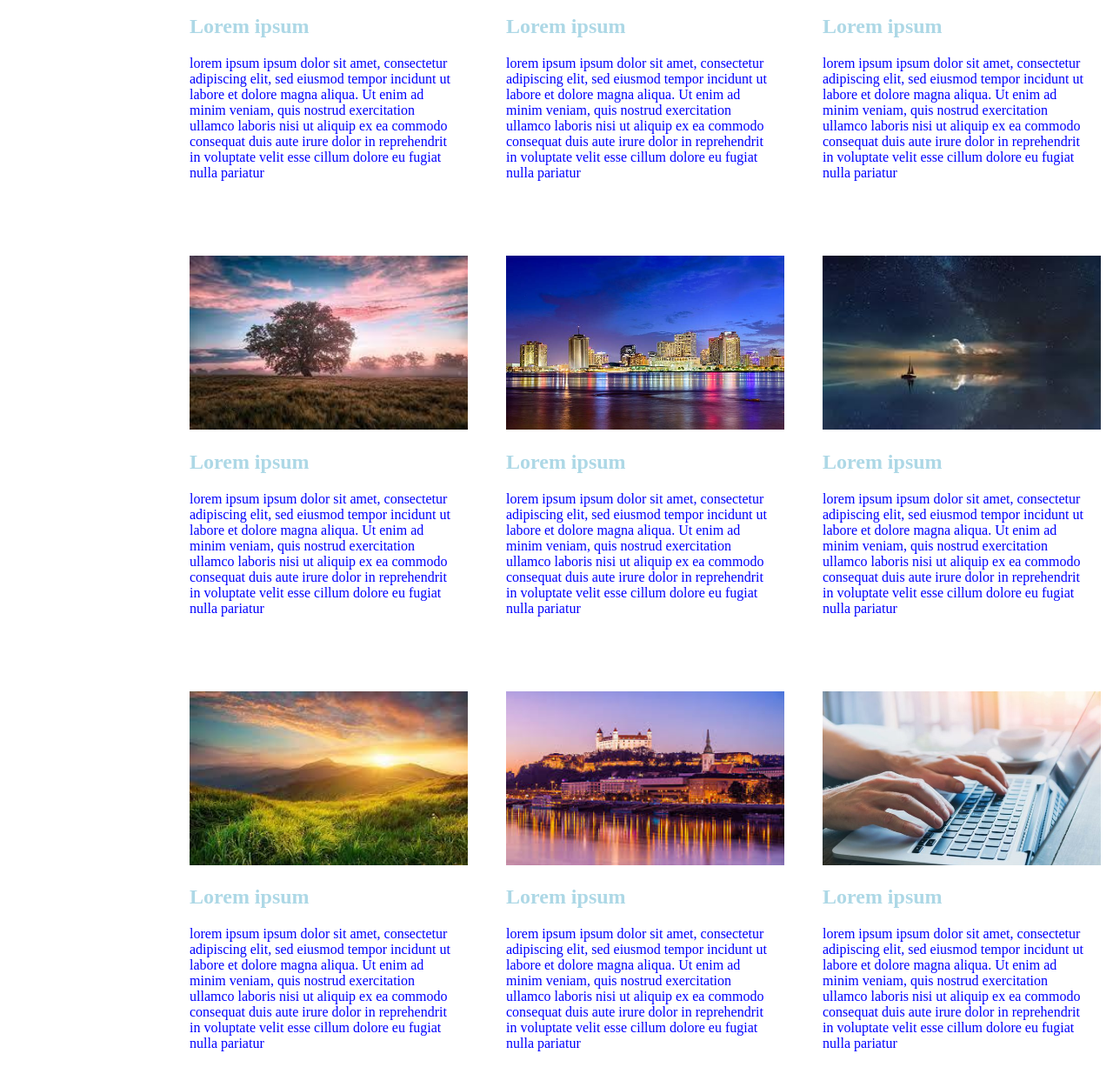
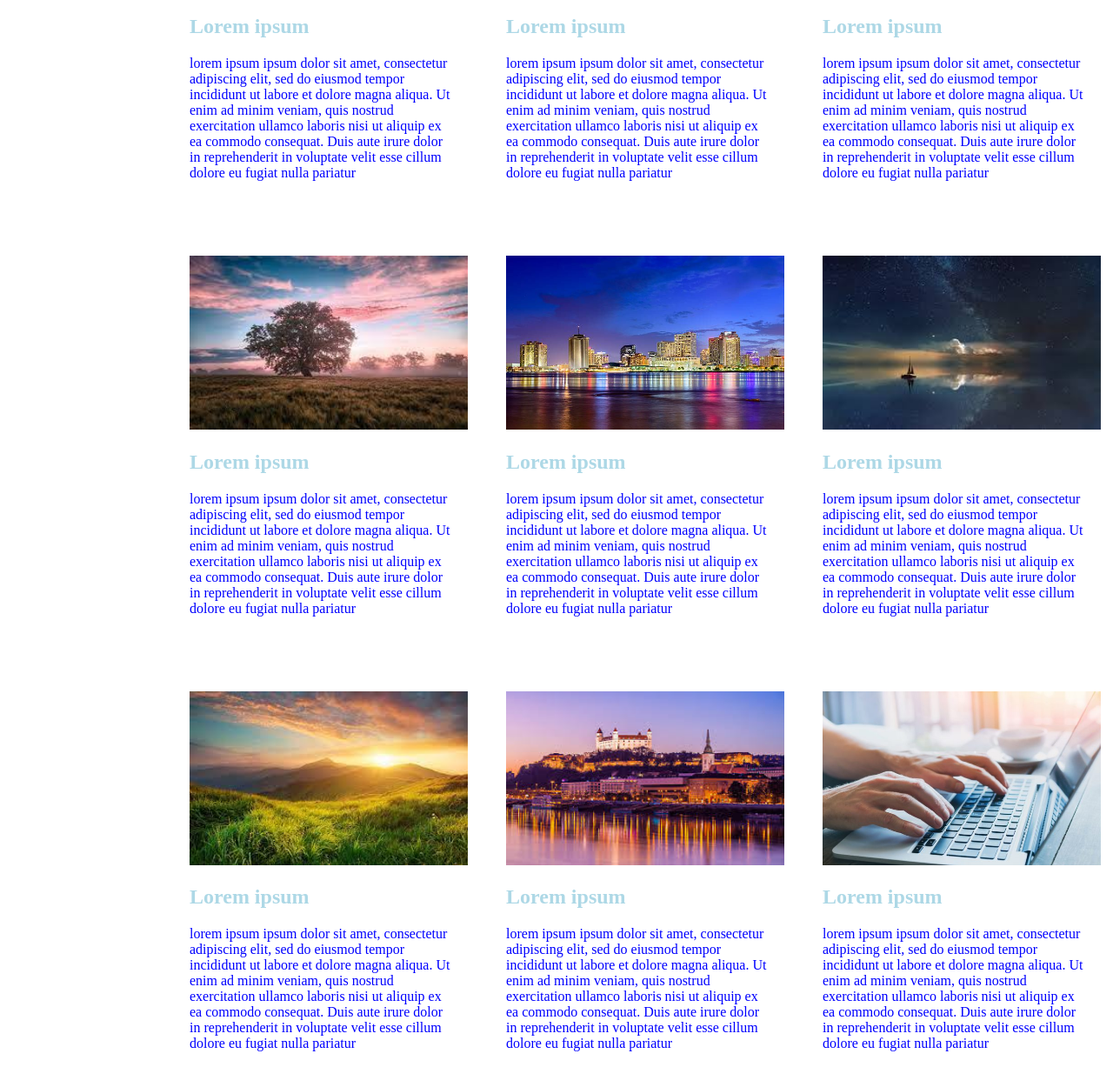
Before and after one commit to vasilije7/Repo06-07, a plain HTML site: page ex01/src/index.html in a window 1280 px wide. Shown: the part 373-1600 px from the top of the page at 87% size. Drawn offline with Linux system fonts and the light colour scheme.

Commit message:
Prepravka teksta

```diff
--- a/ex01/src/index.html
+++ b/ex01/src/index.html
@@ -19,24 +19,29 @@
             <div><h2>Lorem ipsum</h2></div>
             <p>
               lorem ipsum ipsum dolor sit amet, consectetur adipiscing elit, sed
-              eiusmod tempor incidunt ut labore et dolore magna aliqua. Ut enim
-              ad minim veniam, quis nostrud exercitation ullamco laboris nisi ut
-              aliquip ex ea commodo consequat duis aute irure dolor in
-              reprehendrit in voluptate velit esse cillum dolore eu fugiat nulla
-              pariatur
+              do eiusmod tempor incididunt ut labore et dolore magna aliqua. Ut
+              enim ad minim veniam, quis nostrud exercitation ullamco laboris
+              nisi ut aliquip ex ea commodo consequat. Duis aute irure dolor in
+              reprehenderit in voluptate velit esse cillum dolore eu fugiat
+              nulla pariatur
             </p>
 
             <li>
-              <a href="#"><img src="../photos/download1.jpg" alt="" /></a>
+              <a href="#"
+                ><img
+                  src="../photos/download1.jpg"
+                  alt=""
+                  onclick="changeStyle"
+              /></a>
             </li>
             <div><h2>Lorem ipsum</h2></div>
             <p>
               lorem ipsum ipsum dolor sit amet, consectetur adipiscing elit, sed
-              eiusmod tempor incidunt ut labore et dolore magna aliqua. Ut enim
-              ad minim veniam, quis nostrud exercitation ullamco laboris nisi ut
-              aliquip ex ea commodo consequat duis aute irure dolor in
-              reprehendrit in voluptate velit esse cillum dolore eu fugiat nulla
-              pariatur
+              do eiusmod tempor incididunt ut labore et dolore magna aliqua. Ut
+              enim ad minim veniam, quis nostrud exercitation ullamco laboris
+              nisi ut aliquip ex ea commodo consequat. Duis aute irure dolor in
+              reprehenderit in voluptate velit esse cillum dolore eu fugiat
+              nulla pariatur
             </p>
 
             <li>
@@ -45,11 +50,11 @@
             <div><h2>Lorem ipsum</h2></div>
             <p>
               lorem ipsum ipsum dolor sit amet, consectetur adipiscing elit, sed
-              eiusmod tempor incidunt ut labore et dolore magna aliqua. Ut enim
-              ad minim veniam, quis nostrud exercitation ullamco laboris nisi ut
-              aliquip ex ea commodo consequat duis aute irure dolor in
-              reprehendrit in voluptate velit esse cillum dolore eu fugiat nulla
-              pariatur
+              do eiusmod tempor incididunt ut labore et dolore magna aliqua. Ut
+              enim ad minim veniam, quis nostrud exercitation ullamco laboris
+              nisi ut aliquip ex ea commodo consequat. Duis aute irure dolor in
+              reprehenderit in voluptate velit esse cillum dolore eu fugiat
+              nulla pariatur
             </p>
           </ul>
         </div>
@@ -62,11 +67,11 @@
             <div><h2>Lorem ipsum</h2></div>
             <p>
               lorem ipsum ipsum dolor sit amet, consectetur adipiscing elit, sed
-              eiusmod tempor incidunt ut labore et dolore magna aliqua. Ut enim
-              ad minim veniam, quis nostrud exercitation ullamco laboris nisi ut
-              aliquip ex ea commodo consequat duis aute irure dolor in
-              reprehendrit in voluptate velit esse cillum dolore eu fugiat nulla
-              pariatur
+              do eiusmod tempor incididunt ut labore et dolore magna aliqua. Ut
+              enim ad minim veniam, quis nostrud exercitation ullamco laboris
+              nisi ut aliquip ex ea commodo consequat. Duis aute irure dolor in
+              reprehenderit in voluptate velit esse cillum dolore eu fugiat
+              nulla pariatur
             </p>
 
             <li>
@@ -75,11 +80,11 @@
             <div><h2>Lorem ipsum</h2></div>
             <p>
               lorem ipsum ipsum dolor sit amet, consectetur adipiscing elit, sed
-              eiusmod tempor incidunt ut labore et dolore magna aliqua. Ut enim
-              ad minim veniam, quis nostrud exercitation ullamco laboris nisi ut
-              aliquip ex ea commodo consequat duis aute irure dolor in
-              reprehendrit in voluptate velit esse cillum dolore eu fugiat nulla
-              pariatur
+              do eiusmod tempor incididunt ut labore et dolore magna aliqua. Ut
+              enim ad minim veniam, quis nostrud exercitation ullamco laboris
+              nisi ut aliquip ex ea commodo consequat. Duis aute irure dolor in
+              reprehenderit in voluptate velit esse cillum dolore eu fugiat
+              nulla pariatur
             </p>
             <li>
               <a href="#"><img src="../photos/images5.jpg" alt="" /></a>
@@ -87,11 +92,11 @@
             <div><h2>Lorem ipsum</h2></div>
             <p>
               lorem ipsum ipsum dolor sit amet, consectetur adipiscing elit, sed
-              eiusmod tempor incidunt ut labore et dolore magna aliqua. Ut enim
-              ad minim veniam, quis nostrud exercitation ullamco laboris nisi ut
-              aliquip ex ea commodo consequat duis aute irure dolor in
-              reprehendrit in voluptate velit esse cillum dolore eu fugiat nulla
-              pariatur
+              do eiusmod tempor incididunt ut labore et dolore magna aliqua. Ut
+              enim ad minim veniam, quis nostrud exercitation ullamco laboris
+              nisi ut aliquip ex ea commodo consequat. Duis aute irure dolor in
+              reprehenderit in voluptate velit esse cillum dolore eu fugiat
+              nulla pariatur
             </p>
           </ul>
         </div>
@@ -103,11 +108,11 @@
             <div><h2>Lorem ipsum</h2></div>
             <p>
               lorem ipsum ipsum dolor sit amet, consectetur adipiscing elit, sed
-              eiusmod tempor incidunt ut labore et dolore magna aliqua. Ut enim
-              ad minim veniam, quis nostrud exercitation ullamco laboris nisi ut
-              aliquip ex ea commodo consequat duis aute irure dolor in
-              reprehendrit in voluptate velit esse cillum dolore eu fugiat nulla
-              pariatur
+              do eiusmod tempor incididunt ut labore et dolore magna aliqua. Ut
+              enim ad minim veniam, quis nostrud exercitation ullamco laboris
+              nisi ut aliquip ex ea commodo consequat. Duis aute irure dolor in
+              reprehenderit in voluptate velit esse cillum dolore eu fugiat
+              nulla pariatur
             </p>
 
             <li>
@@ -116,11 +121,11 @@
             <div><h2>Lorem ipsum</h2></div>
             <p>
               lorem ipsum ipsum dolor sit amet, consectetur adipiscing elit, sed
-              eiusmod tempor incidunt ut labore et dolore magna aliqua. Ut enim
-              ad minim veniam, quis nostrud exercitation ullamco laboris nisi ut
-              aliquip ex ea commodo consequat duis aute irure dolor in
-              reprehendrit in voluptate velit esse cillum dolore eu fugiat nulla
-              pariatur
+              do eiusmod tempor incididunt ut labore et dolore magna aliqua. Ut
+              enim ad minim veniam, quis nostrud exercitation ullamco laboris
+              nisi ut aliquip ex ea commodo consequat. Duis aute irure dolor in
+              reprehenderit in voluptate velit esse cillum dolore eu fugiat
+              nulla pariatur
             </p>
             <li>
               <a href="#"><img src="../photos/images8.jpg" alt="" /></a>
@@ -128,11 +133,11 @@
             <div><h2>Lorem ipsum</h2></div>
             <p>
               lorem ipsum ipsum dolor sit amet, consectetur adipiscing elit, sed
-              eiusmod tempor incidunt ut labore et dolore magna aliqua. Ut enim
-              ad minim veniam, quis nostrud exercitation ullamco laboris nisi ut
-              aliquip ex ea commodo consequat duis aute irure dolor in
-              reprehendrit in voluptate velit esse cillum dolore eu fugiat nulla
-              pariatur
+              do eiusmod tempor incididunt ut labore et dolore magna aliqua. Ut
+              enim ad minim veniam, quis nostrud exercitation ullamco laboris
+              nisi ut aliquip ex ea commodo consequat. Duis aute irure dolor in
+              reprehenderit in voluptate velit esse cillum dolore eu fugiat
+              nulla pariatur
             </p>
           </ul>
         </div>
```
